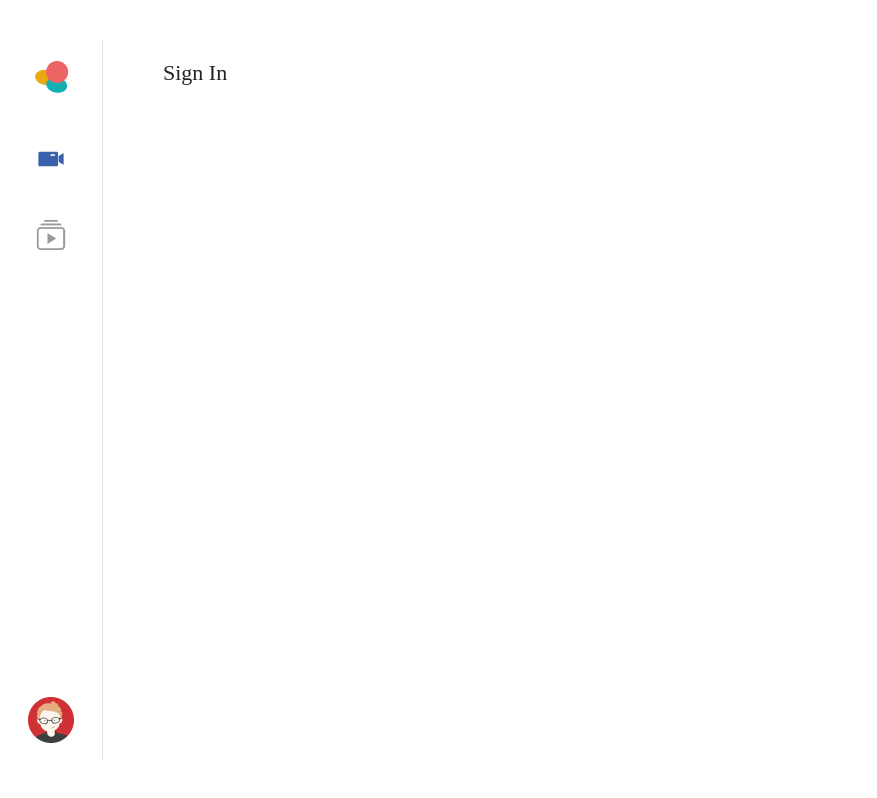
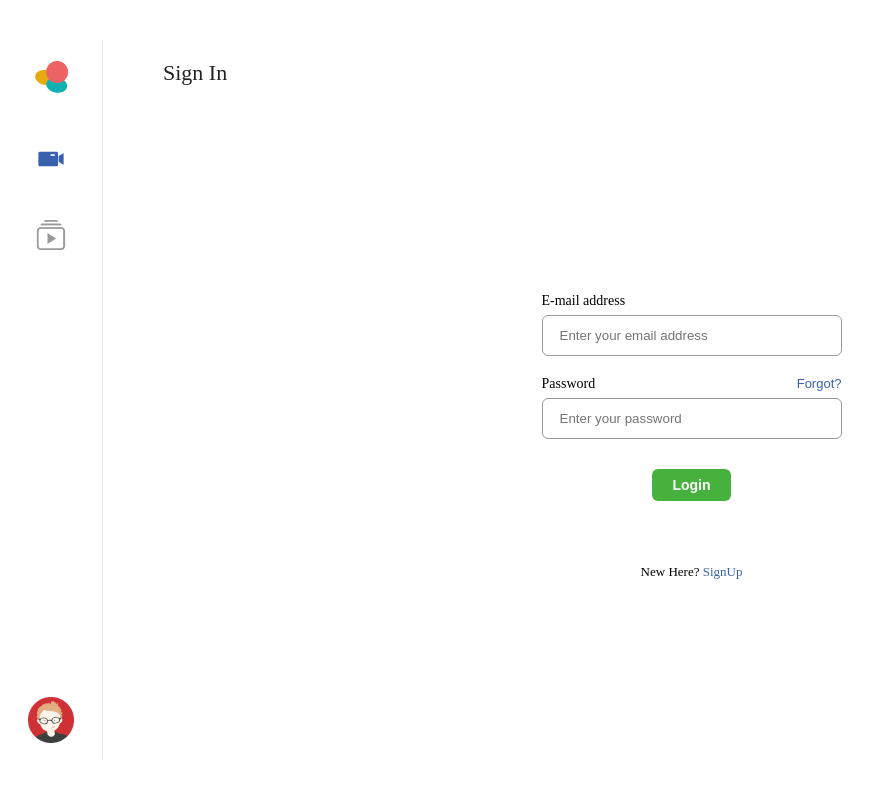
Before and after one commit to saltukosmanlioglu/sample-smartcow, a React (Create React App) app: page /sign-in in a window 1280 px wide. Shown: the whole page, without its empty margins (0-877 px from the left). Built offline with nearby package versions, Linux system fonts and the light colour scheme.

Commit message:
add: sign-up page

```diff
--- a/src/app/global/Global.scss
+++ b/src/app/global/Global.scss
@@ -10,6 +10,11 @@ body {
   box-sizing: border-box;
 }
 
+a {
+  text-decoration: none;
+  color: #000;
+}
+
 button {
   background-color: transparent;
   cursor: pointer;
--- a/src/components/button/Button.tsx
+++ b/src/components/button/Button.tsx
@@ -8,11 +8,13 @@ const Button: React.FunctionComponent<ButtonProps> = ({
   color = "default",
   onClick,
   outline,
+  type,
 }) => {
   return (
     <button
       onClick={() => onClick?.()}
       className={`button ${outline ? `button-${color}-o` : `button-${color}`}`}
+      type={type}
     >
       {children}
     </button>
--- a/src/components/button/types.ts
+++ b/src/components/button/types.ts
@@ -7,4 +7,5 @@ export interface ButtonProps {
   children?: React.ReactNode | string;
   onClick?: () => void;
   outline?: boolean;
+  type?: React.ButtonHTMLAttributes<HTMLButtonElement>["type"];
 }
--- /dev/null
+++ b/src/components/text-input/TextInput.scss
@@ -0,0 +1,32 @@
+.text-input {
+  &:focus .text-input {
+    border: 1px solid #5c90f3 !important;
+  }
+
+  &-header {
+    display: flex;
+    flex-direction: row;
+    align-items: center;
+    justify-content: space-between;
+
+    &-title {
+      font-weight: 400;
+      font-size: 14px;
+    }
+  }
+
+  &-body {
+    border: 1px solid #999999;
+    border-radius: 6px;
+    width: 300px;
+    padding: 2px;
+    margin-top: 6px;
+
+    input {
+      outline: none;
+      border: none;
+      width: 100%;
+      padding: 10px 15px;
+    }
+  }
+}
--- /dev/null
+++ b/src/components/text-input/TextInput.tsx
@@ -0,0 +1,24 @@
+import React from "react";
+
+import { TextInputProps } from "./types";
+import "./TextInput.scss";
+
+const TextInput: React.FunctionComponent<TextInputProps> = ({
+  headerActions,
+  inputProps,
+  title,
+}) => {
+  return (
+    <div className="text-input">
+      <div className="text-input-header">
+        <p className="text-input-header-title">{title}</p>
+        {headerActions}
+      </div>
+      <div className="text-input-body">
+        <input {...inputProps} />
+      </div>
+    </div>
+  );
+};
+
+export default TextInput;
--- /dev/null
+++ b/src/components/text-input/index.ts
@@ -0,0 +1 @@
+export { default } from "./TextInput";
--- /dev/null
+++ b/src/components/text-input/types.ts
@@ -0,0 +1,10 @@
+import React from "react";
+
+export interface TextInputProps {
+  headerActions?: React.ReactNode;
+  title?: string;
+  inputProps?: React.DetailedHTMLProps<
+    React.InputHTMLAttributes<HTMLInputElement>,
+    HTMLInputElement
+  >;
+}
--- a/src/layout/main/Main.scss
+++ b/src/layout/main/Main.scss
@@ -17,6 +17,7 @@
 
       &-children {
         margin-top: 20px;
+        height: calc(100% - 60px);
       }
     }
   }
--- a/src/pages/membership/sign-in/SignIn.scss
+++ b/src/pages/membership/sign-in/SignIn.scss
@@ -0,0 +1,28 @@
+.sign-in {
+  display: flex;
+  align-items: center;
+  justify-content: center;
+  height: 100%;
+  text-align: center;
+
+  form {
+    display: grid;
+    gap: 20px;
+
+    a {
+      font-weight: 500;
+      font-size: 13px;
+      margin-top: 43px;
+
+      span {
+        color: #3860ad;
+      }
+    }
+  }
+}
+
+.forgot {
+  color: #3860ad;
+  font-weight: 500;
+  font-size: 13px;
+}
--- a/src/pages/membership/sign-in/SignIn.tsx
+++ b/src/pages/membership/sign-in/SignIn.tsx
@@ -1,10 +1,50 @@
+import React from "react";
+import { Link, useNavigate } from "react-router-dom";
+
+import Button from "components/button";
+import TextInput from "components/text-input";
 import Main from "layout/main";
-import React from "react";
+
+import "./SignIn.scss";
 
 const SignIn: React.FunctionComponent = () => {
+  const navigate = useNavigate();
+
+  const handleSubmit = (e: React.FormEvent<HTMLFormElement>) => {
+    e.preventDefault();
+
+    navigate("/video");
+  };
+
+  const headerActions = () => {
+    return (
+      <button type="button" className="forgot">
+        Forgot?
+      </button>
+    );
+  };
+
   return (
     <Main headerProps={{ border: false, title: "Sign In" }} title="Sign In">
-      <div></div>
+      <div className="sign-in">
+        <form onSubmit={(e) => handleSubmit(e)}>
+          <TextInput
+            inputProps={{ placeholder: "Enter your email address" }}
+            title="E-mail address"
+          />
+          <TextInput
+            headerActions={headerActions()}
+            inputProps={{ placeholder: "Enter your password" }}
+            title="Password"
+          />
+          <div style={{ marginTop: 10 }}>
+            <Button type="submit" children="Login" color="success" />
+          </div>
+          <Link to="/registry">
+            New Here? <span>SignUp</span>
+          </Link>
+        </form>
+      </div>
     </Main>
   );
 };
```
Also changed, not shown: 1 other file (tests, documents, lock files or other folders).
